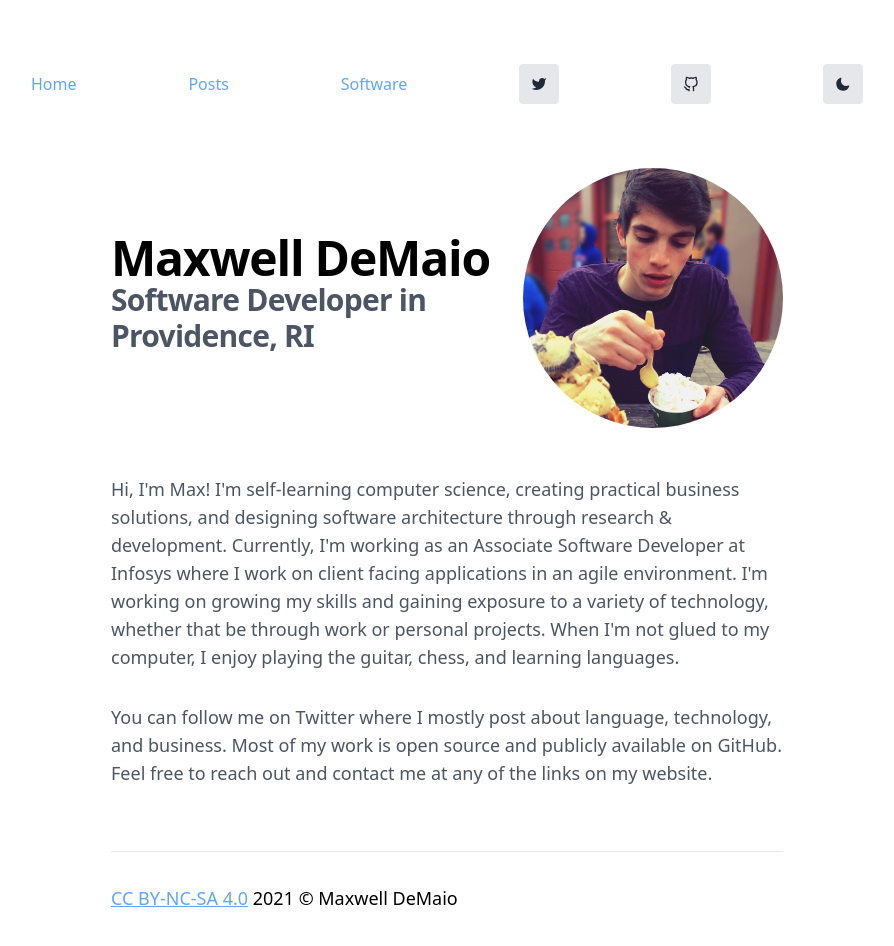
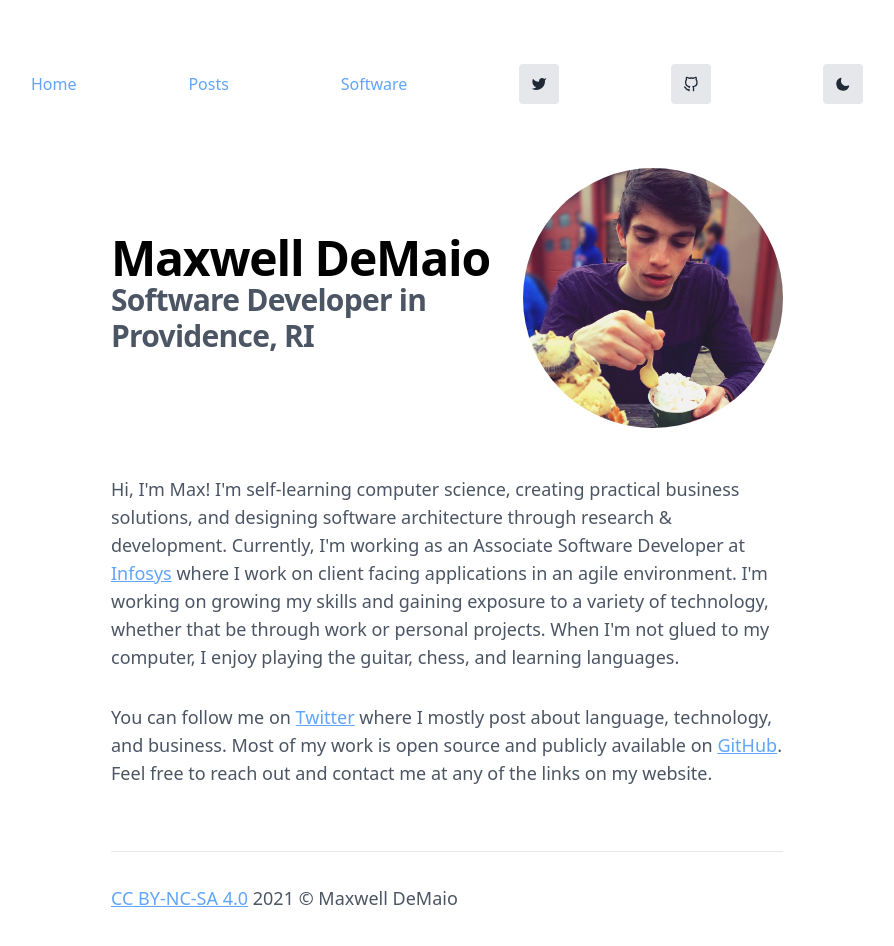
Before and after one commit to maxdemaio/max-nextjs, a Next.js app: page / in a window 1280 px wide. Shown: the top 946 px of the page, without its empty margins (193-1087 px from the left). Built offline with nearby package versions, Linux system fonts and the light colour scheme; what @tailwindcss/typography would draw is missing.

Commit message:
Add dynamic year for footer

```diff
--- a/pages/index.js
+++ b/pages/index.js
@@ -32,7 +32,7 @@ export default function Home() {
             <p className="text-gray-600 dark:text-gray-400 mb-8">
                 Hi, I'm Max! I'm self-learning computer science, creating practical business solutions,
                 and designing software architecture through research & development.
-                Currently, I'm working as an Associate Software Developer at <a href="https://www.infosys.com/">Infosys</a>
+            Currently, I'm working as an Associate Software Developer at <a className="underline text-blue-400 hover:text-blue-600" href="https://www.infosys.com/">Infosys</a>
                 {' '}where I work on client facing applications in an agile environment.
                 I'm working on
                 growing my skills and gaining exposure to a variety of technology,
@@ -40,9 +40,9 @@ export default function Home() {
                 When I'm not glued to my computer, I enjoy playing the guitar, chess, and learning languages.
               </p>
             <p className="text-gray-600 dark:text-gray-400 mb-8">
-                You can follow me on <a href="https://twitter.com/maxwelldemaio">Twitter</a>
+            You can follow me on <a className="underline text-blue-400 hover:text-blue-600" href="https://twitter.com/maxwelldemaio">Twitter</a>
                 {' '}where I mostly post about language, technology, and business. Most of my work is open source
-                and publicly available on <a href="https://github.com/maxwelldemaio">GitHub</a>.
+            and publicly available on <a className="underline text-blue-400 hover:text-blue-600" href="https://github.com/maxwelldemaio">GitHub</a>.
                 Feel free to reach out and contact me at any of the links on my website.
             </p>
           </section>
@@ -51,7 +51,7 @@ export default function Home() {
         <footer className="flex flex-col justify-center items-start max-w-2xl mx-auto w-full">
           <hr className="w-full border-1 border-gray-200 dark:border-gray-800 mt-8 mb-8" />
           <p className="mb-8">
-            <span><a className="underline text-blue-400 hover:text-blue-600" href="https://creativecommons.org/licenses/by-nc-sa/4.0/">CC BY-NC-SA 4.0</a> 2021 © Maxwell DeMaio</span>
+            <span><a className="underline text-blue-400 hover:text-blue-600" href="https://creativecommons.org/licenses/by-nc-sa/4.0/">CC BY-NC-SA 4.0</a><span className="text-gray-600 dark:text-gray-400"> {(new Date().getFullYear())} © Maxwell DeMaio</span></span>
           </p>
         </footer>
       </div>
--- a/pages/posts/[id].js
+++ b/pages/posts/[id].js
@@ -1,5 +1,5 @@
 import { getAllPostIds, getPostData } from '../../lib/posts';
-import Date from '@/components/Date';
+import DateComp from '@/components/Date';
 import Container from '@/components/Container';
 import Link from 'next/link';
 
@@ -38,7 +38,7 @@ export default function Post({ postData }) {
                     {postData.title}
                 </h1>
                 <div className="text-gray-500">
-                    <Date dateString={postData.date} />
+                    <DateComp dateString={postData.date} />
                 </div>
                 <div className="sr-only">{postData.id}</div>
             </div>
@@ -62,6 +62,9 @@ export default function Post({ postData }) {
                         <strong>{blogTitle}</strong> is a blog about business, language, and computer science.
                         Sometimes my thoughts overflow and end up here for safekeeping.
                     </p>
+                    <p>
+                        <span><a className="underline text-blue-400 hover:text-blue-600" href="https://creativecommons.org/licenses/by-nc-sa/4.0/">CC BY-NC-SA 4.0</a><span className="text-gray-600 dark:text-gray-400"> {(new Date().getFullYear())} © Maxwell DeMaio</span></span>
+                    </p>
                 </footer>
             </article>
         </div>
--- a/pages/posts/index.js
+++ b/pages/posts/index.js
@@ -1,6 +1,6 @@
 import Head from 'next/head';
 import { getSortedPostsData } from '../../lib/posts';
-import Date from '@/components/Date';
+import DateComp from '@/components/Date';
 import Container from '@/components/Container';
 import Link from 'next/link'
 
@@ -43,7 +43,7 @@ export default function PostHome({ allPostsData }) {
                                     <div className="text-black dark:text-white">{title}</div>
                                     <div>
                                         <span className="text-gray-500 dark:text-gray-500">
-                                            <Date dateString={date} />
+                                            <DateComp dateString={date} />
                                         </span>
                                         <span className="text-gray-400 dark:text-gray-600"> · (X)min</span>
                                     </div>
@@ -59,8 +59,8 @@ export default function PostHome({ allPostsData }) {
                     <a className="underline text-blue-400 hover:text-blue-600">← Back</a>
                 </Link>
                 <hr className="w-full border-1 border-gray-200 dark:border-gray-800 mt-8 mb-8" />
-                <p className="text-gray-600 dark:text-gray-400 mb-8">
-                    <span><a className="underline text-blue-400 hover:text-blue-600" href="https://creativecommons.org/licenses/by-nc-sa/4.0/">CC BY-NC-SA 4.0</a> 2021 © Maxwell DeMaio</span>
+                <p className="mb-8">
+                    <span><a className="underline text-blue-400 hover:text-blue-600" href="https://creativecommons.org/licenses/by-nc-sa/4.0/">CC BY-NC-SA 4.0</a><span className="text-gray-600 dark:text-gray-400"> {(new Date().getFullYear())} © Maxwell DeMaio</span></span>
                 </p>
             </footer>
         </div>
--- a/pages/software/index.js
+++ b/pages/software/index.js
@@ -46,8 +46,8 @@ export default function Software() {
                     <a className="underline text-blue-400 hover:text-blue-600">← Back</a>
                 </Link>
                 <hr className="w-full border-1 border-gray-200 dark:border-gray-800 mt-8 mb-8" />
-                <p className="text-gray-600 dark:text-gray-400 mb-8">
-                    <span><a className="underline text-blue-400 hover:text-blue-600" href="https://creativecommons.org/licenses/by-nc-sa/4.0/">CC BY-NC-SA 4.0</a> 2021 © Maxwell DeMaio</span>
+                <p className="mb-8">
+                    <span><a className="underline text-blue-400 hover:text-blue-600" href="https://creativecommons.org/licenses/by-nc-sa/4.0/">CC BY-NC-SA 4.0</a><span className="text-gray-600 dark:text-gray-400"> {(new Date().getFullYear())} © Maxwell DeMaio</span></span>
                 </p>
             </footer>
         </div>
--- a/pages/videos/index.js
+++ b/pages/videos/index.js
@@ -47,8 +47,8 @@ export default function Videos({ allPostsData }) {
                         <a className="underline text-blue-400 hover:text-blue-600">← Back</a>
                     </Link>
                     <hr className="w-full border-1 border-gray-200 dark:border-gray-800 mt-8 mb-8" />
-                    <p className="text-gray-600 dark:text-gray-400 mb-8">
-                        <span><a className="underline text-blue-400 hover:text-blue-600" href="https://creativecommons.org/licenses/by-nc-sa/4.0/">CC BY-NC-SA 4.0</a> 2021 © Maxwell DeMaio</span>
+                    <p className="mb-8">
+                        <span><a className="underline text-blue-400 hover:text-blue-600" href="https://creativecommons.org/licenses/by-nc-sa/4.0/">CC BY-NC-SA 4.0</a><span className="text-gray-600 dark:text-gray-400"> {(new Date().getFullYear())} © Maxwell DeMaio</span></span>
                     </p>
                 </footer>
             </div>
```
